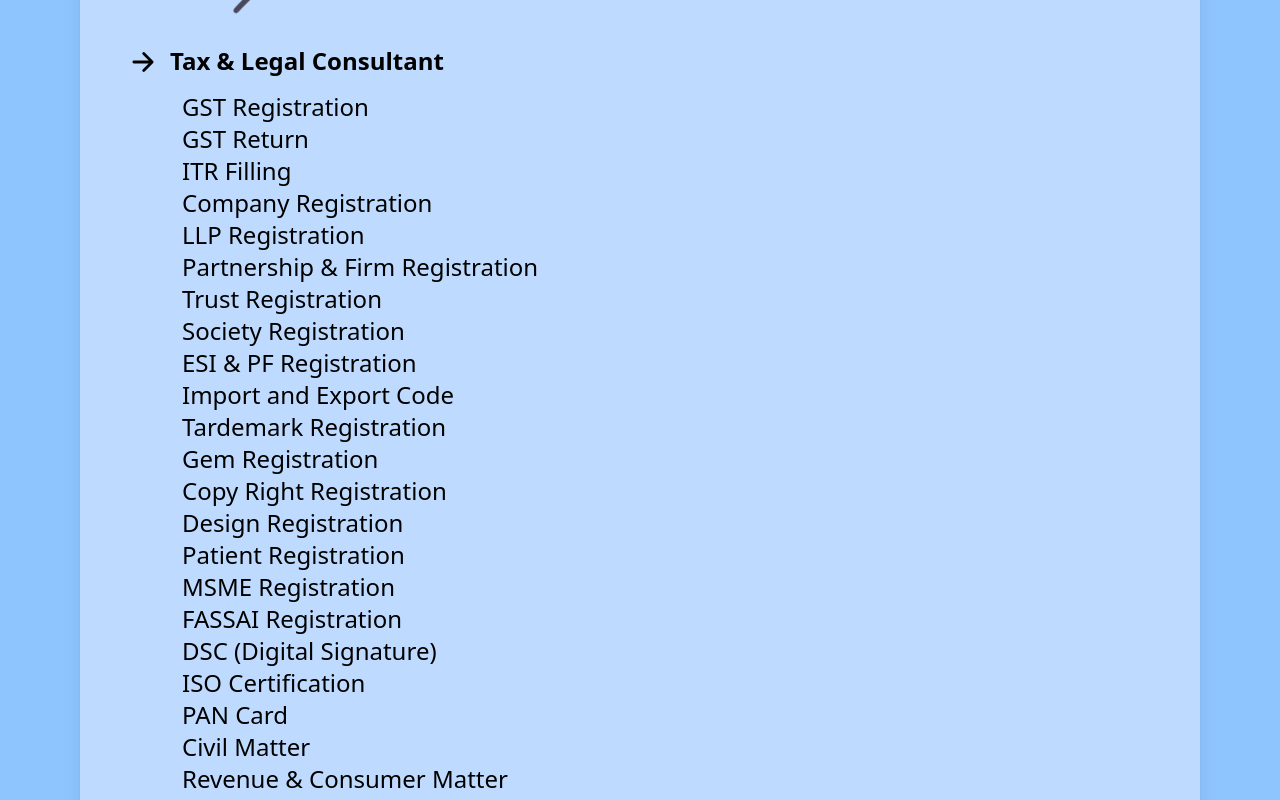
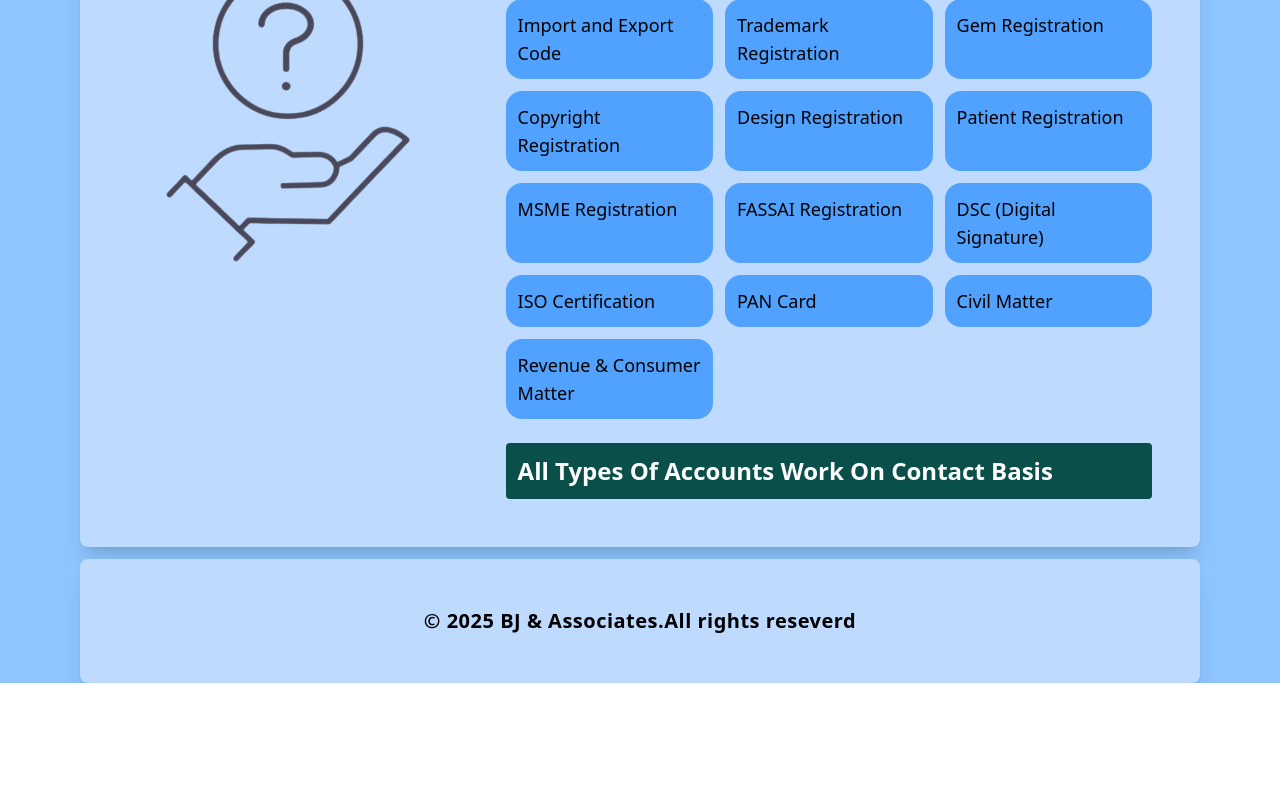
Before and after one commit to Shashank931/BJ, a React (Vite) app: page / in a window 1280 px wide. Shown: the part 1380-2180 px from the top of the page. After the commit the page ends 2063 px from the top, so only its background shows below. Built offline with nearby package versions, Linux system fonts and the light colour scheme.

Commit message:
Initial commit

```diff
--- a/package.json
+++ b/package.json
@@ -9,13 +9,12 @@
     "build": "vite build",
     "lint": "eslint .",
     "preview": "vite preview",
-    "predeploy":"npm run build",
-    "deploy":"gh-pages -d dist"
+    "predeploy": "npm run build",
+    "deploy": "gh-pages -d dist"
   },
   "dependencies": {
     "@remixicon/react": "^4.6.0",
     "@tailwindcss/vite": "^4.1.5",
-    "gh-pages": "^6.3.0",
     "react": "^19.1.0",
     "react-dom": "^19.1.0",
     "react-icons": "^5.5.0",
@@ -29,6 +28,7 @@
     "eslint": "^9.25.0",
     "eslint-plugin-react-hooks": "^5.2.0",
     "eslint-plugin-react-refresh": "^0.4.19",
+    "gh-pages": "^6.3.0",
     "globals": "^16.0.0",
     "vite": "^6.3.5"
   }
--- a/src/components/Home.jsx
+++ b/src/components/Home.jsx
@@ -6,10 +6,10 @@
 
       <div className='md:w-2/4 md:pt-10 '>
 
-        <h1 className='text-3xl md:text-5xl font-bold flex leading-normal tracking-tighter'>Hello I am Bhagwan Jha</h1>
+        <h1 className='text-3xl md:text-4xl font-bold flex leading-normal tracking-tighter'>Hello I am Bhagwan Jha</h1>
         <h3 className='text-2xl text-blue-600 md:text-3xl font-bold flex leading-normal tracking-tighter'>Advocate</h3>
 
-        <p className=' text-blue-600 text-sm md:text-2xl tracking-tight'>Tax & Legal Consultant</p>
+        <p className=' text-blue-600 text-sm font-medium md:text-2xl tracking-tight'>Tax & Legal Consultant</p>
 
         <button className=' mt-5 md:md-10 text-black py-2 px-3 text-sm md:text-lg md:py-2 md:px-4 hover:opacity-85 duration-300 hover:scale-105 font-semibold rounded-3xl bg-[#3e58c0]'>Contact Us
         </button>
--- a/src/components/Services.jsx
+++ b/src/components/Services.jsx
@@ -1,56 +1,65 @@
-import React from 'react'
-import services from '../assets/services.png'
-import {IoArrowForward} from "react-icons/io5"
+import React from 'react';
+import services from '../assets/services.png';
+import { IoArrowForward } from 'react-icons/io5';
 
 const Services = () => {
   return (
-    <div className='text-black mt-3 md:flex overflow-hidden items-center md:flex-wrap md:justify-center bg-blue-200 shadow-xl mx-0 md:mx-20 bg-opacity-30 rounded-lg p-12'>
-      <div>
-        <h2 className='text-2xl md:text-4xl font-bold'>Services We Provide </h2>
-        <div className='md:flex flex-wrap flex-col md:flex-row items-center'>
-          <img className=' md:h-80' src={services} alt="Services" />
+    <div className='text-black mt-3 bg-blue-200 bg-opacity-30 shadow-xl rounded-lg p-6 md:p-12 mx-2 md:mx-20'>
+      <h2 className='text-2xl md:text-4xl font-bold mb-6 text-center md:text-left'>Services We Provide</h2>
 
-          <ul>
-            <div className='flex gap-3 py-4'>
-              <IoArrowForward size={30} className="mt-1" />
+      <div className='flex flex-col md:flex-row items-center gap-6'>
+        {/* Image Section */}
+        <div className='flex-shrink-0'>
+          <img className='w-full max-w-md md:h-80 object-contain' src={services} alt="Services" />
+        </div>
 
-              <span className='w-96'>
-                <h1 className='text-xl  md:text-2xl font-semibold leading-normal'>Tax & Legal Consultant</h1>
-                <ul className='text-sm m-3  md:text-md leading-tight'>
-                  <li className='text-2xl'>GST Registration</li>
-                  <li className='text-2xl'>GST Return</li>
-                  <li className='text-2xl'>ITR Filling</li>
-                  <li className='text-2xl'>Company Registration </li>
-                  <li className='text-2xl'>LLP Registration </li>
-                  <li className='text-2xl'>Partnership & Firm Registration</li>
-                  <li className='text-2xl'>Trust Registration</li>
-                  <li className='text-2xl'> Society Registration</li>
-                  <li className='text-2xl'>ESI & PF Registration</li>
-                  <li className='text-2xl'>Import and Export Code </li>
-                  <li className='text-2xl'> Tardemark Registration </li>
-                  <li className='text-2xl'> Gem Registration </li>
-                  <li className='text-2xl'>Copy Right Registration</li>
-                  <li className='text-2xl'> Design Registration </li>
-                  <li className='text-2xl'>Patient Registration </li>
-                  <li className='text-2xl'> MSME Registration </li>
-                  <li className='text-2xl'> FASSAI Registration</li>
-                  <li className='text-2xl'> DSC (Digital Signature) </li>
-                  <li className='text-2xl'> ISO Certification </li>
-                  <li className='text-2xl'> PAN Card </li>
-                  <li className='text-2xl'> Civil Matter </li>
-                  <li className='text-2xl'> Revenue & Consumer Matter </li>
-                </ul>
-              </span>
+        {/* Text Section */}
+        <div className='flex-1'>
+          <div className='flex gap-3 items-start'>
+            <IoArrowForward size={30} className="mt-1" />
+            <div>
+              <h1 className='text-xl md:text-2xl font-semibold mb-4'>Tax & Legal Consultant</h1>
+
+              <ul className='grid grid-cols-1 md:grid-cols-3 gap-3'>
+                {[
+                  "GST Registration",
+                  "GST Return",
+                  "ITR Filling",
+                  "Company Registration",
+                  "LLP Registration",
+                  "Partnership & Firm Registration",
+                  "Trust Registration",
+                  "Society Registration",
+                  "ESI & PF Registration",
+                  "Import and Export Code",
+                  "Trademark Registration",
+                  "Gem Registration",
+                  "Copyright Registration",
+                  "Design Registration",
+                  "Patient Registration",
+                  "MSME Registration",
+                  "FASSAI Registration",
+                  "DSC (Digital Signature)",
+                  "ISO Certification",
+                  "PAN Card",
+                  "Civil Matter",
+                  "Revenue & Consumer Matter",
+                ].map((item, index) => (
+                  <li key={index} className='text-lg bg-blue-400 rounded-2xl p-3'>
+                    {item}
+                  </li>
+                ))}
+              </ul>
+
+              <h1 className='text-xl md:text-2xl font-bold bg-teal-900 text-white mt-6 p-3 rounded'>
+                All Types Of Accounts Work On Contact Basis
+              </h1>
             </div>
-            <h1 className='text-3xl m-3 p-3 text-black font-bold bg-teal-900  rounded'>All Types Of Accounts Work On Contact Basis </h1>
-
-          </ul>
+          </div>
         </div>
       </div>
     </div>
+  );
+};
 
-
-  )
-}
-
-export default Services
+export default Services;
--- a/vite.config.js
+++ b/vite.config.js
@@ -7,5 +7,5 @@
   plugins: [react(),
     tailwindcss(),
   ],
-  base:"/BJ & Associate"
+  base:"/BJ/"
 })
```
Also changed, not shown: 2 other files (tests, documents, lock files or other folders).
